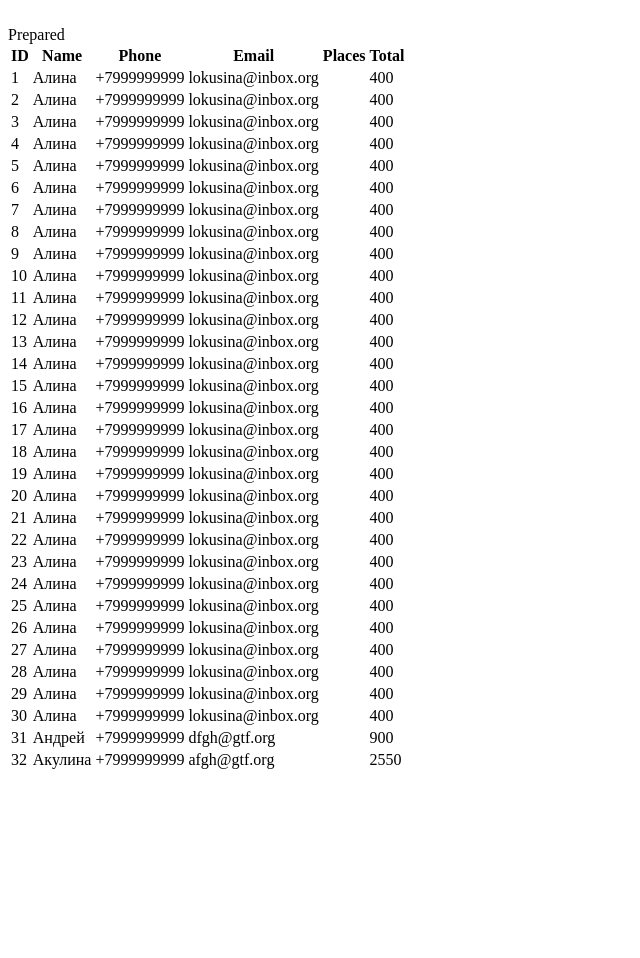
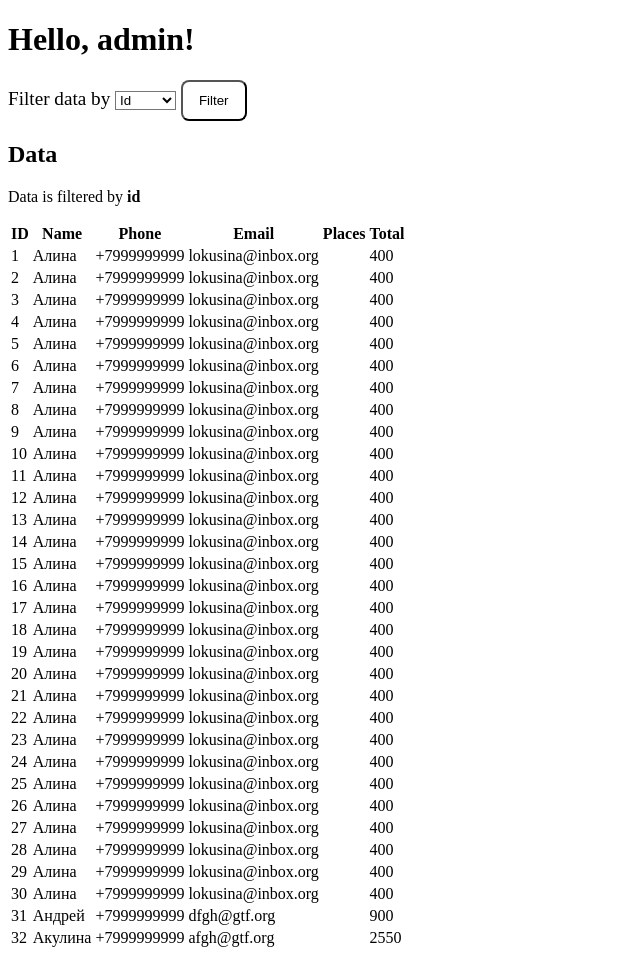
Before and after one commit to MefAldemisov/InnoWeb, a PHP site: page /admin/index.php in a window 1280 px wide. Shown: the whole page, without its empty margins (0-640 px from the left). Before the commit the page ends 769 px from the top, so only its background shows below. Run offline with PHP 8.4, Linux system fonts and the light colour scheme; data comes from the database, SQL or seed files in the repository; both versions use the stored data as it was after the commit.

Commit message:
8.8 - CA finished

```diff
--- a/Database.php
+++ b/Database.php
@@ -44,24 +44,24 @@ class Database
         return $this->pdo->lastInsertId();
     }
 
-    public function showRecords()
+    public function getRecords($filter_by)
     {
-        $sql = "SELECT * FROM users ORDER BY Id;";
+        $sql = "SELECT * FROM users ORDER BY " . $filter_by;
         $request = $this->pdo->prepare($sql);
-        echo "<br> Prepared";
         if ($request) {
             $request->execute();
         }
-        $records = [];
-
+        return $request;
+    }
+    public function showRecords($request)
+    {
         echo "<table><tr><th>ID</th>
-                        <th>Name</th>
-                        <th>Phone</th>
-                        <th>Email</th>
-                        <th>Places</th>
-                        <th>Total</th></<tr>";
+                <th>Name</th>
+                <th>Phone</th>
+                <th>Email</th>
+                <th>Places</th>
+                <th>Total</th></<tr>";
         while ($row = $request->fetch(\PDO::FETCH_ASSOC)) {
-            $records[] = $row;
             echo "<tr>";
             echo "<td>" . $row['Id'] . "</td>";
             echo "<td>" . $row['Name'] . "</td>";
@@ -72,6 +72,5 @@ class Database
             echo "</tr>";
         }
         echo "</table>";
-        return $records;
     }
 }
--- /dev/null
+++ b/admin/filter.php
@@ -0,0 +1,6 @@
+<?php
+include("../Database.php");
+$pdo = new Database;
+$pdo->connect("users.db");
+$pdo->createTable();
+$reqult = $pdo->getRecords($_POST["filter"]);
--- a/admin/index.php
+++ b/admin/index.php
@@ -1,6 +1,63 @@
-<?php
-include("../Database.php");
-$pdo = new Database;
-$pdo->connect("users.db");
-$pdo->createTable();
-$pdo->showRecords();
+<!DOCTYPE html>
+<html>
+
+<head>
+    <title>Admin page</title>
+    <style>
+        form {
+            font-size: 1.2rem;
+        }
+
+        .submit {
+            background-color: #fff;
+            padding: 0.7rem 1rem;
+            border-color: #000;
+            border-radius: 0.5rem;
+            cursor: pointer;
+
+        }
+
+        .submit:hover {
+            background-color: grey;
+        }
+
+        select {
+            background-color: #fff;
+        }
+    </style>
+</head>
+
+<body>
+    <h1>Hello, admin!</h1>
+    <form action="index.php" method="GET">
+        <div>
+            <label>Filter data by</label>
+            <select name="filter" required>
+                <option value="id" default>Id</option>
+                <option value="name">Name</option>
+                <option value="phone">Phone</option>
+                <option value="email">Email</option>
+                <option value="total">Total</option>
+            </select>
+            <button class="submit" type="submit">Filter</button>
+        </div>
+
+    </form>
+    <h2>Data</h2>
+    <?php
+    include("../Database.php");
+    $pdo = new Database;
+    $pdo->connect("users.db");
+    $pdo->createTable();
+    if (isset($_GET["filter"]) && $_GET["filter"]) {
+        $filter =  $_GET["filter"];
+    } else {
+        $filter = "id";
+    }
+    echo "<p>Data is filtered by <strong>" . $filter . "</strong></p>";
+    $request = $pdo->getRecords($filter);
+    $pdo->showRecords($request);
+    ?>
+</body>
+
+</html>
--- a/serv.php
+++ b/serv.php
@@ -38,7 +38,7 @@
         /** DB work */
         $id = $client->saveToDatabase($pdo);
 
-        $pdo->showRecords();
+        // $pdo->showRecords($id);
         header("location: /thanks.php?name=" . $_POST["name"] . "&id=" . $id);
     } else {
 
```
Also changed, not shown: users.db.
